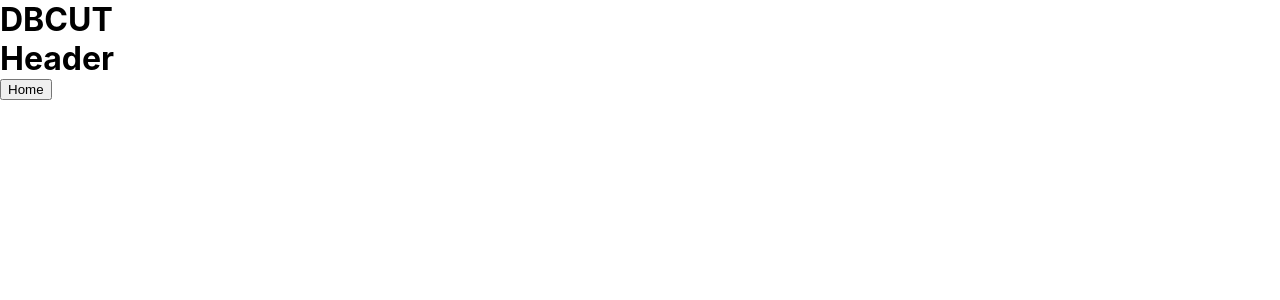
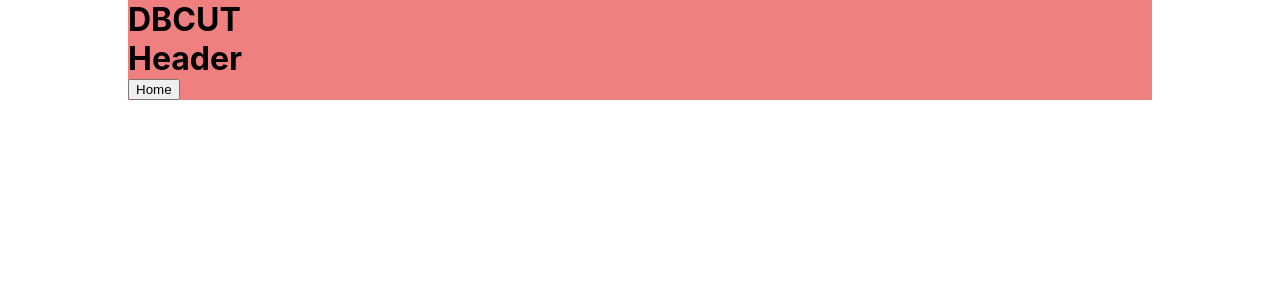
Before and after one commit to MrLizzaard/clonecoding, a React (Create React App) app: page /dbcut in a window 1280 px wide. Shown: the top 300 px of the page. Built offline with nearby package versions, Linux system fonts and the light colour scheme.

Commit message:
dbcut setting

```diff
--- a/src/components/DBCUT/DBCUT/dbcut.jsx
+++ b/src/components/DBCUT/DBCUT/dbcut.jsx
@@ -1,4 +1,5 @@
 import React from "react";
+import styles from "./dbcut.module.css";
 import { useHistory } from "react-router-dom";
 import Header from "../header/header";
 
@@ -10,7 +11,7 @@ const Dbcut = () => {
   };
 
   return (
-    <div>
+    <div className={styles.dbcut}>
       <h1>DBCUT</h1>
       <Header />
       <button type="button" onClick={handleClick}>
--- a/src/components/DBCUT/DBCUT/dbcut.module.css
+++ b/src/components/DBCUT/DBCUT/dbcut.module.css
@@ -0,0 +1,6 @@
+.dbcut {
+  background-color: lightcoral;
+  display: block;
+  width: 80%;
+  margin: auto;
+}
--- a/src/components/DBCUT/header/header.jsx
+++ b/src/components/DBCUT/header/header.jsx
@@ -3,7 +3,7 @@ import styles from "./header.module.css";
 
 const Header = (props) => {
   return (
-    <div>
+    <div className={styles.header}>
       <h1>Header</h1>
     </div>
   );
```
